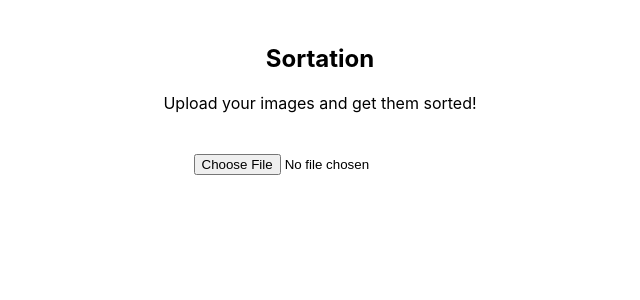
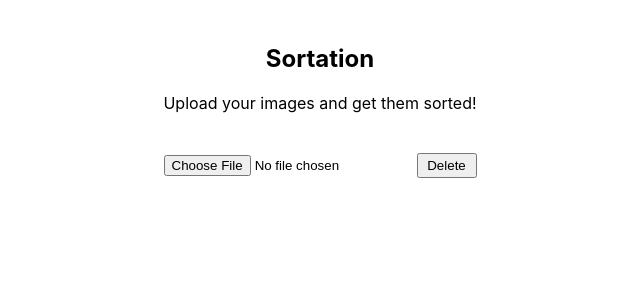
Before and after one commit to MohamedIkhlaf/Sortation, a React (Create React App) app: page / in a window 1280 px wide. Shown: the top 300 px of the page, without its empty margins (320-960 px from the left). Built offline with nearby package versions, Linux system fonts and the light colour scheme.

Commit message:
Update ImageUpload.js
Add delete button

```diff
--- a/src/Components/ImageUpload.js
+++ b/src/Components/ImageUpload.js
@@ -28,11 +28,16 @@ function ImageUpload() {
     }
    }
 
+   const deleteInput = () => {
+    setFiles("")
+   }
+
   return (
 
     <form>
       {/* <input type="file" onChange={onImageChange} /> */}
       <input directory="" webkitdirectory="" type="file" onChange={onImageChange} />
+      <button onClick= {() => deleteInput} style={{width: '60px', height: '25px'}} >Delete</button>
       <div className="output" style={{ paddingTop: "10px" }}>
         {error && <div className="error">{error}</div>}
         <div className="imagebox" style={{ paddingTop: "2px"}}>
```
